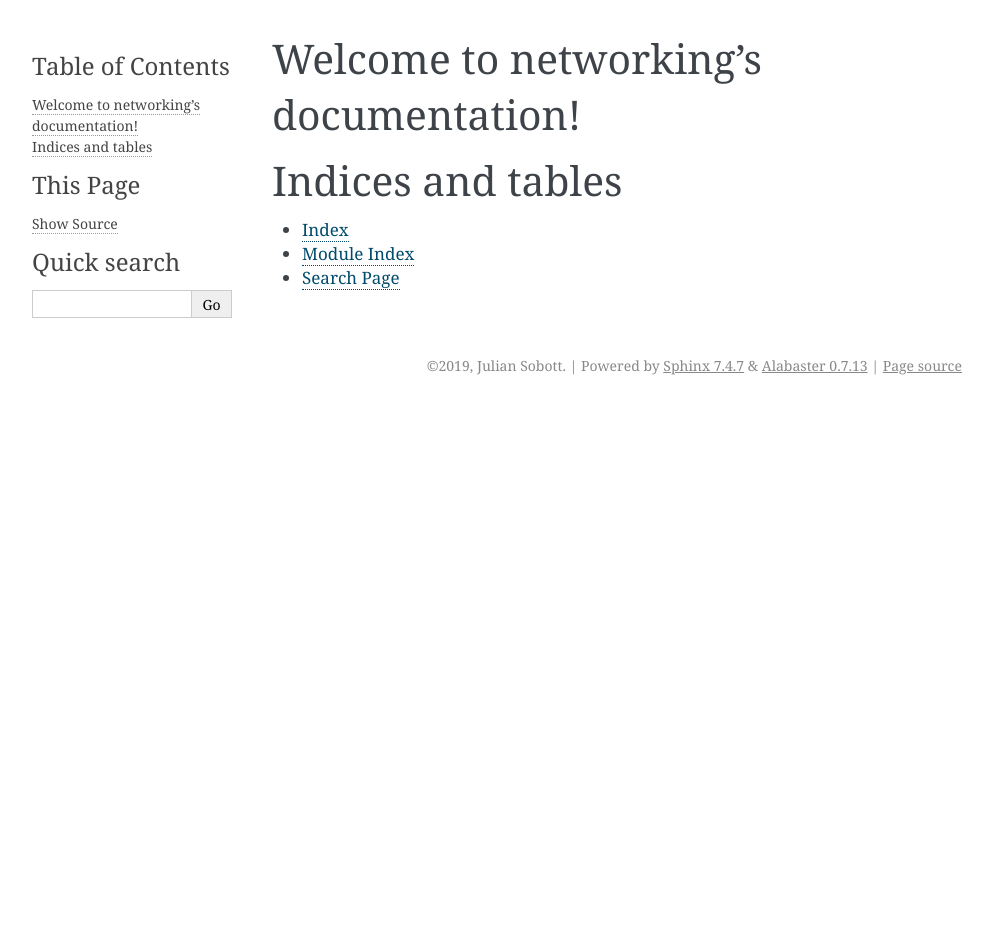
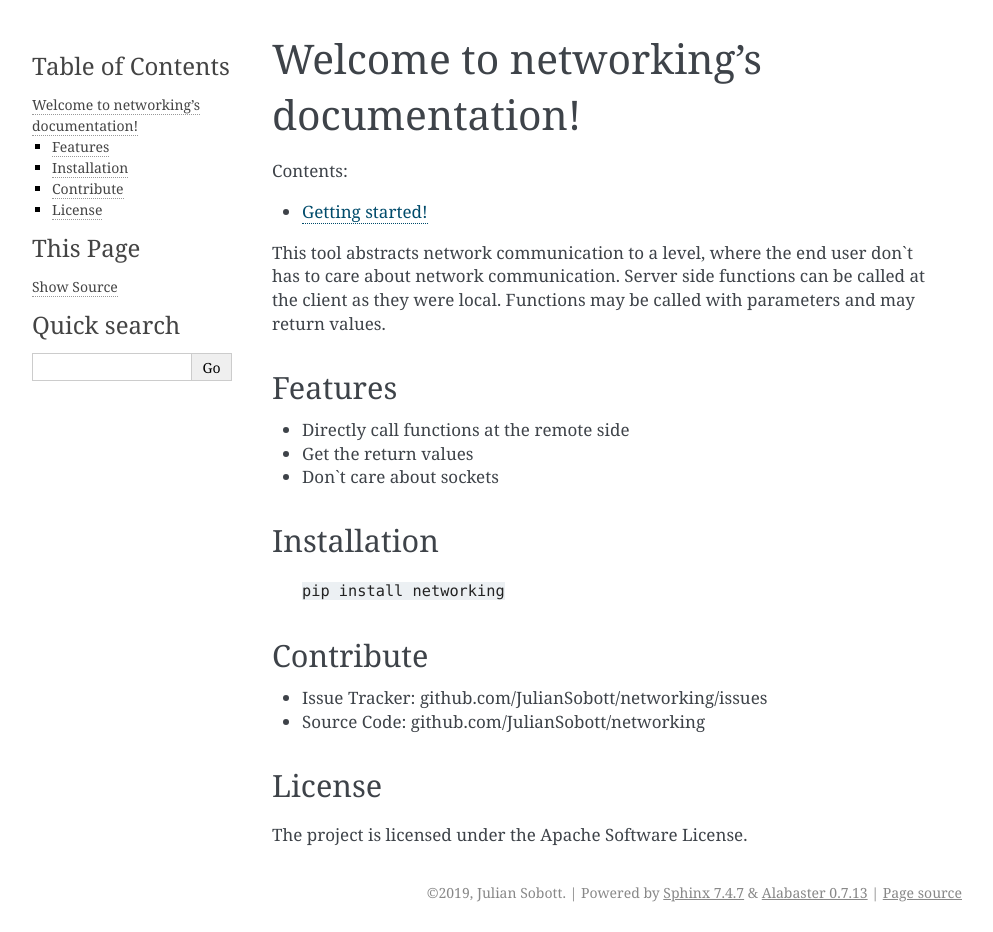
Before and after one commit to JulianSobott/networking, a Sphinx documentation site: the page built from docs/index.rst, in a window 1280 px wide. Shown: the whole page, without its empty margins (148-1141 px from the left). Built offline with Sphinx 7.4.7, drawn with Linux system fonts in a browser that asks for light colours; before the commit the page ends 900 px from its top, so only the background shows below that.

Commit message:
Add setup to add files and docstrings

```diff
--- a/docs/conf.py
+++ b/docs/conf.py
@@ -12,9 +12,11 @@
 # add these directories to sys.path here. If the directory is relative to the
 # documentation root, use os.path.abspath to make it absolute, like shown here.
 #
-# import os
-# import sys
-# sys.path.insert(0, os.path.abspath('.'))
+import os
+import sys
+sys.path.append(os.path.abspath('../'))
+#sys.path.append(os.path.abspath('../networking/'))
+#sys.path.append(os.path.abspath('../networking/Communication_client.py'))
 
 
 # -- Project information -----------------------------------------------------
@@ -40,6 +42,7 @@ release = ''
 # ones.
 extensions = [
     'sphinx.ext.autodoc',
+    'sphinx_autodoc_typehints',
     'sphinx.ext.todo',
     'sphinx.ext.coverage',
     'sphinx.ext.viewcode',
@@ -176,6 +179,8 @@ epub_title = project
 # A list of files that should not be packed into the epub file.
 epub_exclude_files = ['search.html']
 
+add_module_names = False
+
 
 # -- Extension configuration -------------------------------------------------
 
--- /dev/null
+++ b/docs/external/Getting_started.rst
@@ -0,0 +1,4 @@
+Getting started!
+================
+
+.. autoclass:: networking.Communication_client.ServerCommunicator
--- a/docs/index.rst
+++ b/docs/index.rst
@@ -8,13 +8,35 @@ Welcome to networking's documentation!
 
 .. toctree::
    :maxdepth: 2
+   :glob:
    :caption: Contents:
 
+   external/*
 
 
-Indices and tables
-==================
+This tool abstracts network communication to a level, where the end user don`t has to care about
+network communication. Server side functions can be called at the client as they were local. Functions may be called
+with parameters and may return values.
 
-* :ref:`genindex`
-* :ref:`modindex`
-* :ref:`search`
+Features
+--------
+- Directly call functions at the remote side
+- Get the return values
+- Don`t care about sockets
+
+Installation
+------------
+
+    :code:`pip install networking`
+
+Contribute
+----------
+
+- Issue Tracker: github.com/JulianSobott/networking/issues
+- Source Code: github.com/JulianSobott/networking
+
+
+License
+-------
+
+The project is licensed under the Apache Software License.
```
Also changed, not shown: 1 other file.
